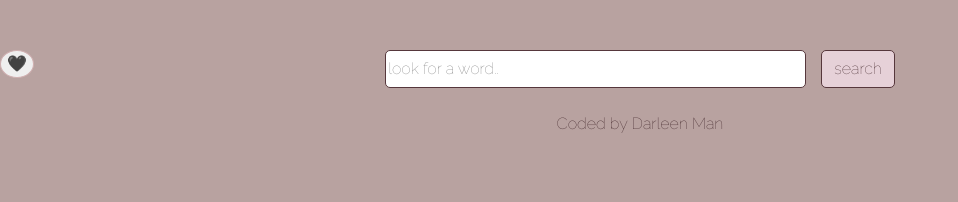
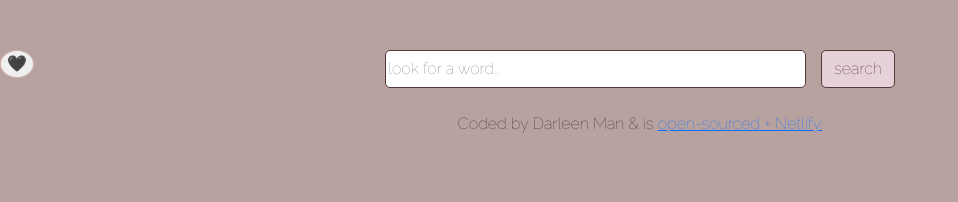
Before and after one commit to darleeenman/dictionary-react, a React (Create React App) app: page / in a window 1280 px wide. Shown: the top 202 px of the page, without its empty margins (0-958 px from the left). Built offline with nearby package versions, Linux system fonts and the light colour scheme.

Commit message:
Update App.js
include github + netlify

```diff
--- a/src/App.js
+++ b/src/App.js
@@ -1,4 +1,3 @@
-
 import React from "react";
 import "./App.css";
 import Dictionary from "./Dictionary";
@@ -11,7 +10,13 @@ export default function App() {
         <main>
           <Dictionary />
         </main>
-        <footer className="text-center">Coded by Darleen Man</footer>
+        <footer className="text-center">
+          Coded by Darleen Man & is{" "}
+          <a href="https://github.com/darleeenman/dictionary-react">
+            open-sourced
+          </a>
+          <a href="https://grand-cajeta-df1dd6.netlify.app/"> + Netlify.</a>
+        </footer>
       </div>
     </div>
   );
```
